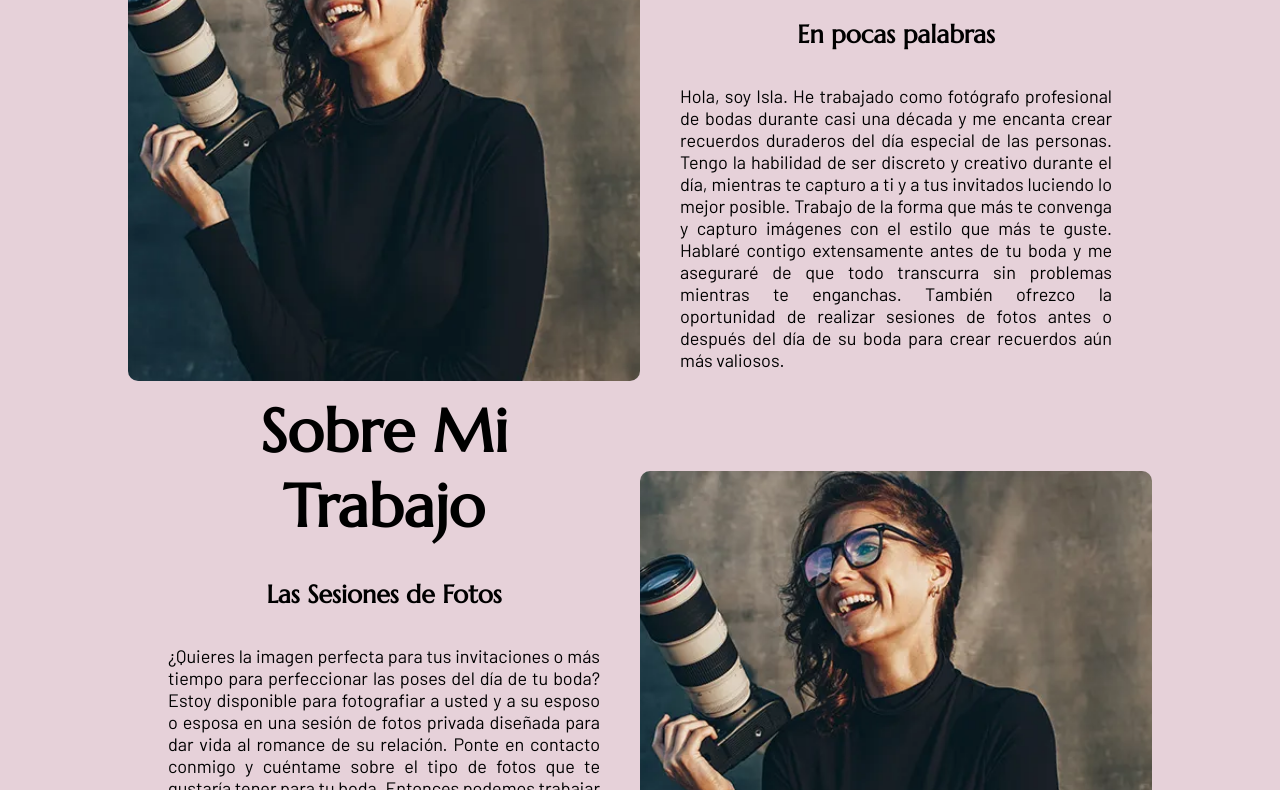
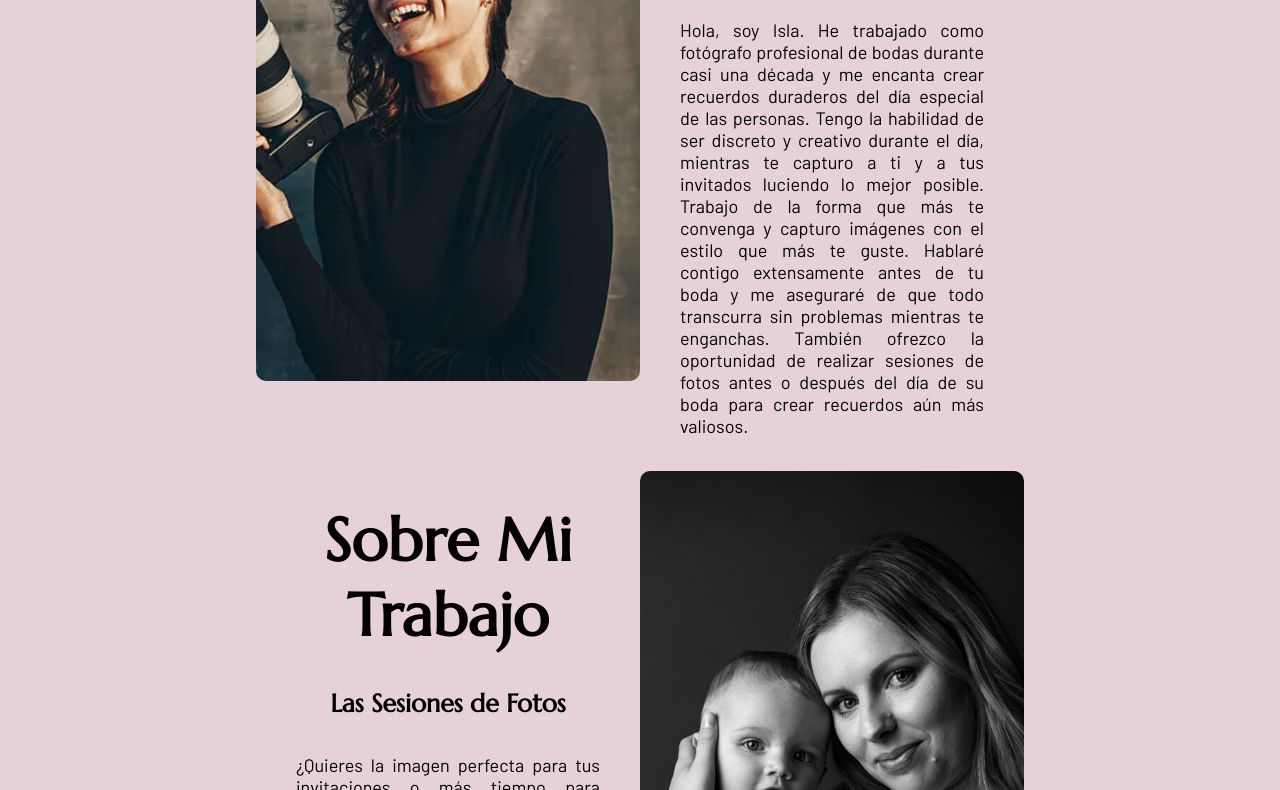
Before and after one commit to Gustii27/Toekank-CD, a plain HTML site: page views/about.html in a window 1280 px wide. Shown: the part 364-1154 px from the top of the page. Drawn offline with Linux system fonts and the light colour scheme; a script that the page names is missing.

Commit message:
corregido ancho about

```diff
--- a/public/css/style.css
+++ b/public/css/style.css
@@ -116,25 +116,25 @@ body, main {
     flex-direction: row-reverse;
     justify-content: center;
     align-items: center;
-    height: 500px;
+    height: 850px;
     margin: 90px 0px;
 }
 
 .contain-text-img-2 img {
     border-radius: 10px;
-    width: 40vw;
+    width: 30vw;
     object-fit: cover;
 }
 
 .contain-text-img img {
     border-radius: 10px;
-    width: 40vw;
+    width: 30vw;
     object-fit: cover;
 }
 
 .contain-text {
     padding: 0px 40px;
-    width: 40vw;
+    width: 30vw;
 }
 
 .contain-text h1, h2 {
--- a/views/about.html
+++ b/views/about.html
@@ -45,7 +45,7 @@
             </div>
 
             <div class="contain-text-img-2">
-                <img src="../public/img/foto-perfil.webp" alt="Isla" width="100%" height="100%">
+                <img src="../public/img/foto.jpg" alt="trabajos" width="100%" height="100%">
             <div class="contain-text">
                 <h1>Sobre Mi Trabajo</h1>
                 <h2>Las Sesiones de Fotos</h2>
```
Also changed, not shown: public/img/foto.jpg (added).
